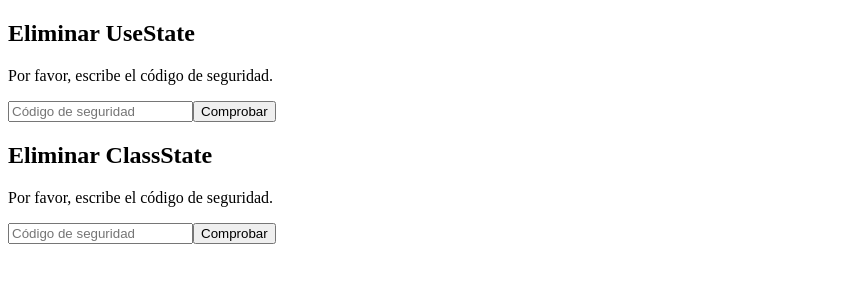
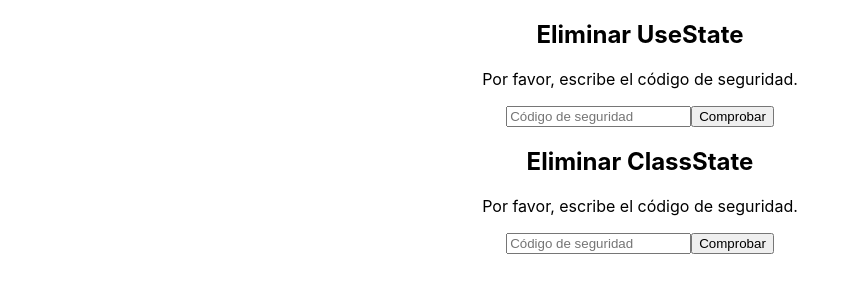
Before and after one commit to FernandoMoyano/security-code-validator, a React (Vite) app: page / in a window 1280 px wide. Shown: the top 300 px of the page, without its empty margins (0-852 px from the left). Built offline with nearby package versions, Linux system fonts and the light colour scheme.

Commit message:
add-styles

```diff
--- a/src/index.css
+++ b/src/index.css
@@ -0,0 +1,52 @@
+body {
+  margin: 0;
+  font-family: -apple-system, BlinkMacSystemFont, 'Segoe UI', 'Roboto', 'Oxygen',
+    'Ubuntu', 'Cantarell', 'Fira Sans', 'Droid Sans', 'Helvetica Neue',
+    sans-serif;
+  -webkit-font-smoothing: antialiased;
+  -moz-osx-font-smoothing: grayscale;
+}
+
+code {
+  font-family: source-code-pro, Menlo, Monaco, Consolas, 'Courier New',
+    monospace;
+}
+
+.App {
+  text-align: center;
+}
+
+.App-logo {
+  height: 40vmin;
+  pointer-events: none;
+}
+
+@media (prefers-reduced-motion: no-preference) {
+  .App-logo {
+    animation: App-logo-spin infinite 20s linear;
+  }
+}
+
+.App-header {
+  background-color: #282c34;
+  min-height: 100vh;
+  display: flex;
+  flex-direction: column;
+  align-items: center;
+  justify-content: center;
+  font-size: calc(10px + 2vmin);
+  color: white;
+}
+
+.App-link {
+  color: #61dafb;
+}
+
+@keyframes App-logo-spin {
+  from {
+    transform: rotate(0deg);
+  }
+  to {
+    transform: rotate(360deg);
+  }
+}
```
